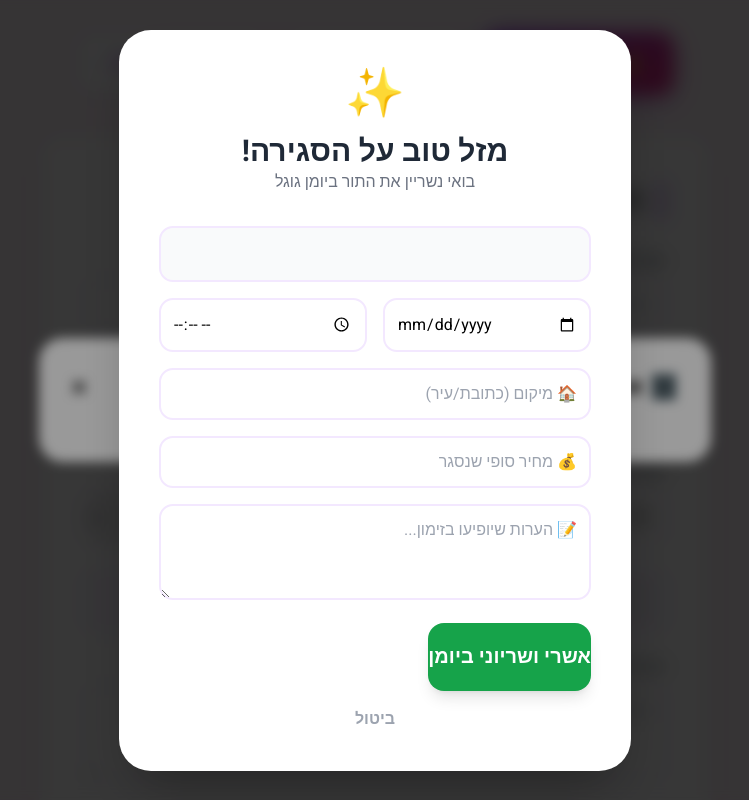
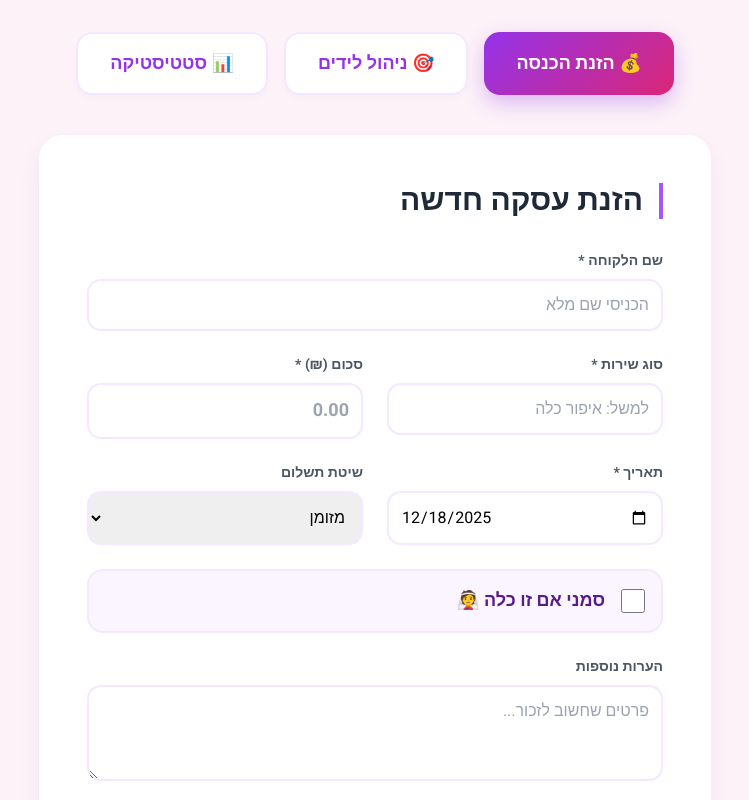
Before and after one commit to avi7987/Ayamakeup, a plain HTML site: page index.html in a window 1280 px wide. Shown: the top 800 px of the page, without its empty margins (265-1014 px from the left). Drawn offline with nearby package versions, Linux system fonts and the light colour scheme.

Commit message:
index.html

```diff
--- a/index.html
+++ b/index.html
@@ -416,10 +416,18 @@
             m.forEach(month => s.innerHTML += `<option value="${month}">${month}</option>`);
         }
 
-        // טעינה ראשונית
-        populateSelector();
-        renderBoard();
-        document.getElementById('inc-date').valueAsDate = new Date();
+// טעינה ראשונית - הגדרת דף הבית כברירת מחדל
+        window.onload = function() {
+            switchPage('entry'); // מבטיח שדף הכנסות ייפתח ראשון
+            populateSelector();
+            renderBoard();
+            document.getElementById('inc-date').valueAsDate = new Date();
+
+            // סגירת כל המודאלים ליתר ביטחון בטעינה
+            closeModal('modal-lead');
+            closeModal('modal-booking');
+            closeModal('modal-archive');
+        };
     </script>
 </body>
 </html>
```
